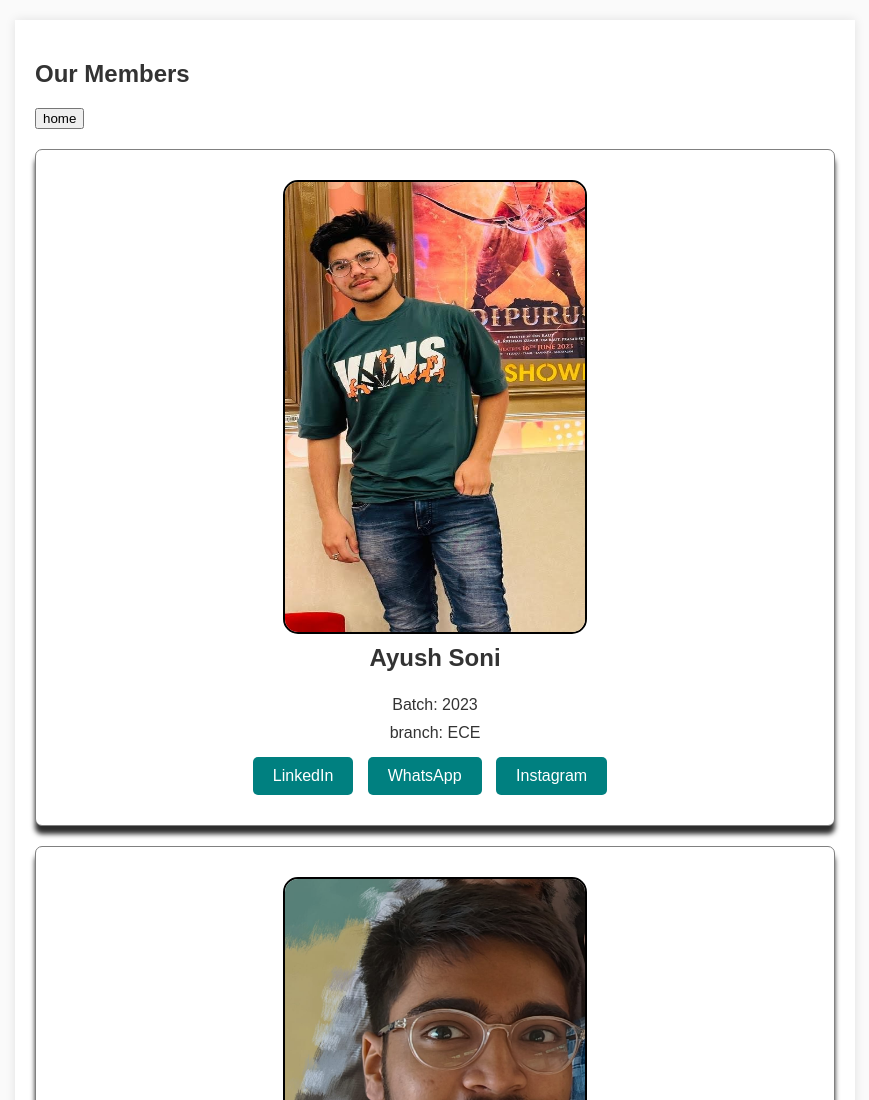
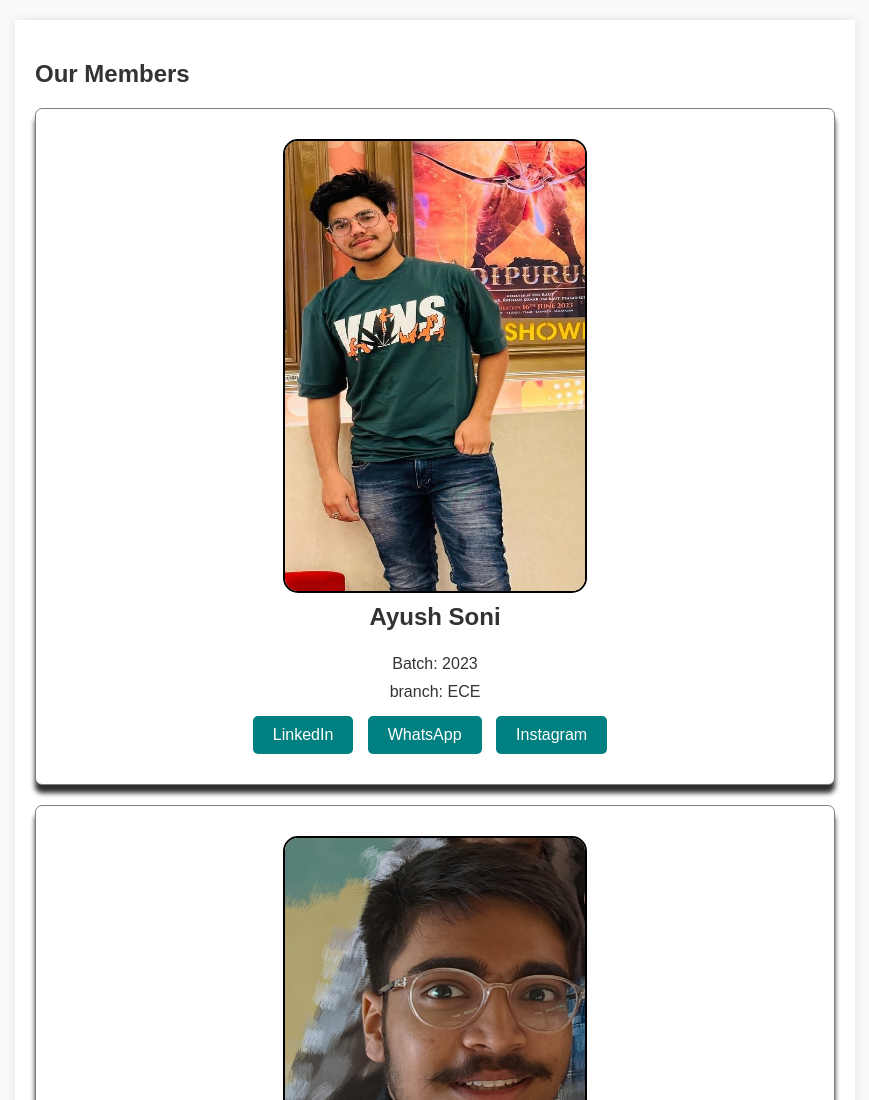
Before and after one commit to soniayush12/Grasshoppers, a plain HTML site: page members.html in a window 1280 px wide. Shown: the top 1100 px of the page, without its empty margins (205-1074 px from the left). Drawn offline with Linux system fonts and the light colour scheme.

Commit message:
Update members.html

```diff
--- a/members.html
+++ b/members.html
@@ -130,7 +130,7 @@
 
     <div class="container">
         <h2>Our Members</h2>
-<button>home</button>
+
 
         <div class="member-card">
             <img src="member1.jpg" alt="Member 1" height="450" width="300">
```
